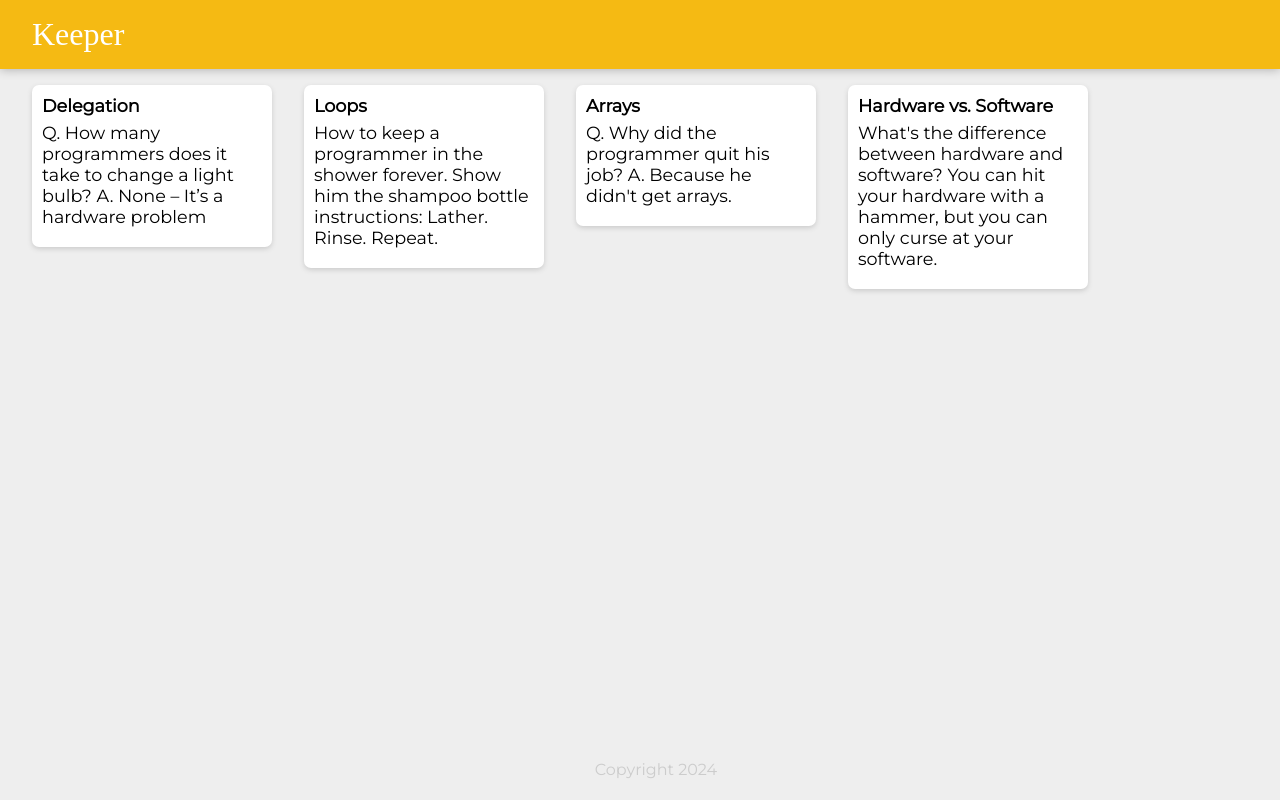
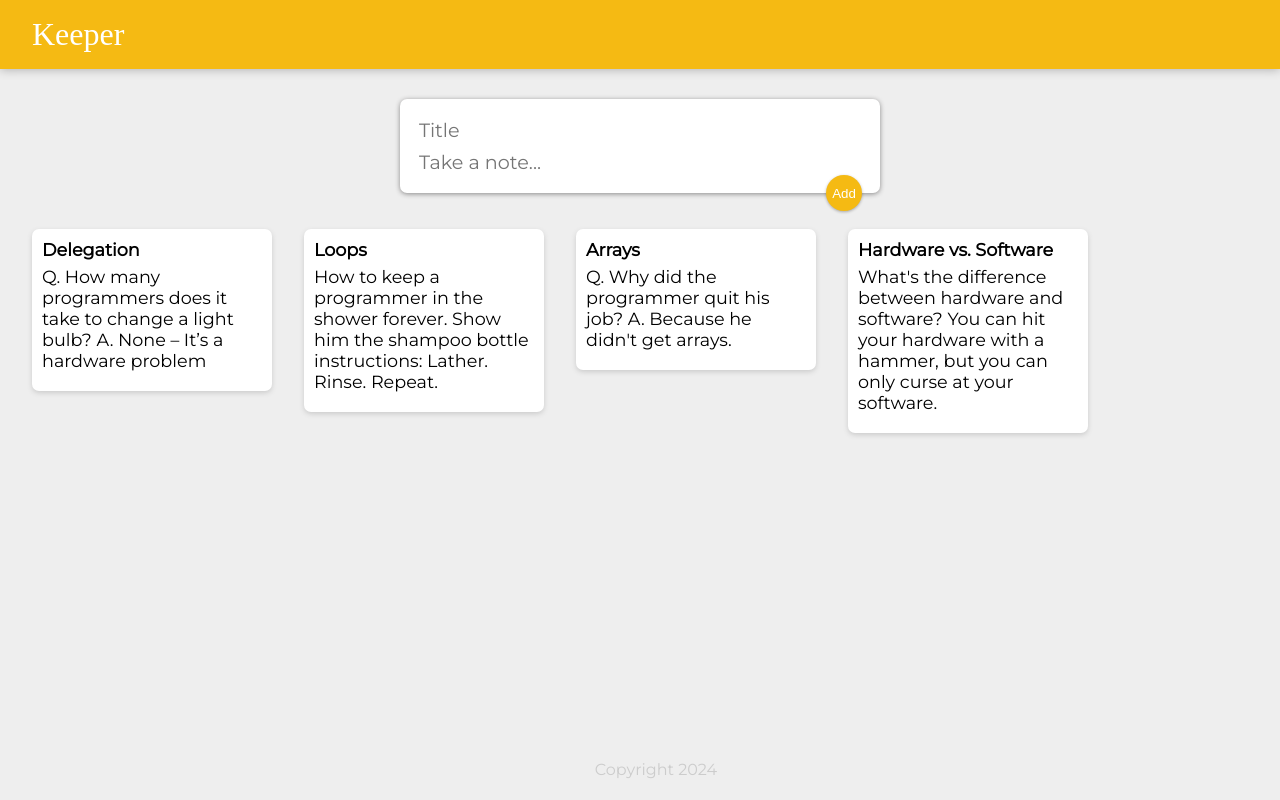
Before and after one commit to saloni-jain-code/Keeper, a React (Create React App) app: page / in a window 1280 px wide. Built offline with nearby package versions, Linux system fonts and the light colour scheme; a web font is replaced by a local one.

Commit message:
Added new styling from example keeper and created NewNote component for add functionality

```diff
--- a/public/styles.css
+++ b/public/styles.css
@@ -54,3 +54,49 @@
   white-space: pre-wrap;
   word-wrap: break-word;
 }
+
+.note button {
+  position: relative;
+  float: right;
+  margin-right: 10px;
+  color: #f5ba13;
+  border: none;
+  width: 36px;
+  height: 36px;
+  cursor: pointer;
+  outline: none;
+}
+
+form {
+  position: relative;
+  width: 480px;
+  margin: 30px auto 20px auto;
+  background: #fff;
+  padding: 15px;
+  border-radius: 7px;
+  box-shadow: 0 1px 5px rgb(138, 137, 137);
+}
+form input,
+form textarea {
+  width: 100%;
+  border: none;
+  padding: 4px;
+  outline: none;
+  font-size: 1.2em;
+  font-family: inherit;
+  resize: none;
+}
+form button {
+  position: absolute;
+  right: 18px;
+  bottom: -18px;
+  background: #f5ba13;
+  color: #fff;
+  border: none;
+  border-radius: 50%;
+  width: 36px;
+  height: 36px;
+  box-shadow: 0 1px 3px rgba(0, 0, 0, 0.3);
+  cursor: pointer;
+  outline: none;
+}
--- a/src/components/App.jsx
+++ b/src/components/App.jsx
@@ -1,7 +1,8 @@
-import React from "react";
+import React, { useState } from "react";
 import Header from "./Header";
 import Footer from "./Footer";
 import Note from "./Note";
+import NewNote from "./NewNote";
 import notes from "../notes";
 
 function createNote(note){
@@ -13,10 +14,12 @@
     );
 }
 function App() {
-    console.log(notes)
+    const [currentNotes, setCurrentNotes] = useState(notes);
+
     return (
         <div>
             <Header />
+            <NewNote />
             {notes.map(createNote)}
             <Footer />
         </div>
--- /dev/null
+++ b/src/components/NewNote.jsx
@@ -0,0 +1,67 @@
+import React, { useState } from "react";
+import notes from "../notes";
+
+function NewNote() {
+    const [note, setNote] = useState({
+        id: notes.length + 1,
+        title: "",
+        content: ""
+    });
+
+    function handleChange(event) {
+        const newValue = event.target.value;
+        const name = event.target.name;
+        console.log(newValue);
+        setNote((prevValue) => {
+            if (name === "title") {
+                return {
+                    id: prevValue.id,
+                    title: newValue,
+                    content: prevValue.content
+                }
+            } else if (name === "content") {
+                return {
+                    id: prevValue.id,
+                    title: prevValue.title,
+                    content: newValue
+                }
+            }
+        });
+    }
+
+    function handleAddNote(event) {
+        // create a new note
+        // add the note to the notes array
+        // update the notes state
+        // clear the input fields
+        notes.append(note)
+        event.preventDefault();
+        setNote({
+            id: notes.length + 1,
+            title: "",
+            content: ""
+        });
+    }
+
+    return (
+        <div>
+            <form onSubmit={handleAddNote}>
+                <input
+                    onChange={handleChange}
+                    name="title"
+                    value={note.title}
+                    placeholder="Title"
+                />
+                <input
+                    onChange={handleChange}
+                    name="content"
+                    value={note.content}
+                    placeholder="Take a note..."
+                />
+                <button>Add</button>
+            </form>
+        </div>
+    );
+}
+
+export default NewNote;
```
